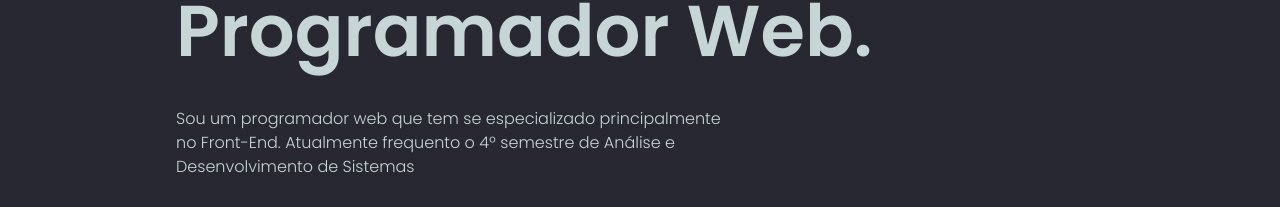
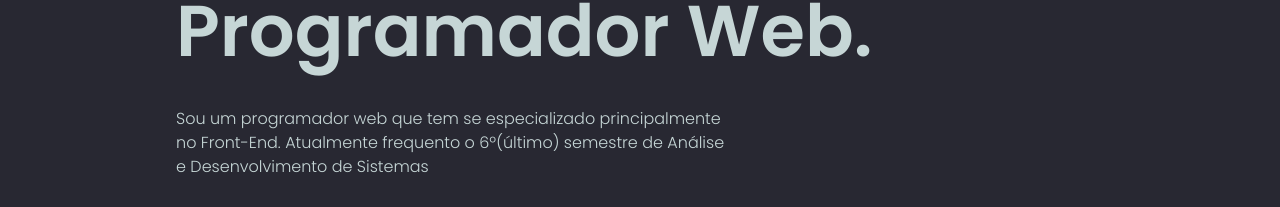
Before and after one commit to LucasPereira23/portfolio, a React (Vite) app: page / in a window 1280 px wide. Shown: the part 261-468 px from the top of the page. Built offline with nearby package versions, Linux system fonts and the light colour scheme.

Commit message:
Atualiza o semestre atual

```diff
--- a/src/components/Section.jsx
+++ b/src/components/Section.jsx
@@ -34,7 +34,7 @@ function Section () {
                 <span className="text-red-500">Olá, meu nome é</span>
                 <h1 className="mt-6 sm-mobile:text-xl mobile:text-4xl sm:text-7xl text-7xl font-bold text-white-500">Lucas Pereira.</h1>
                 <h1 className="mobile:mt-3 sm:mt-6 mobile:text-4xl sm:text-7xl font-semibold text-white-700">Programador Web.</h1>
-                <span className="mobile:mt-6 sm:mt-10 sm-mobile:h-auto sm:h-20 sm-mobile:w-[100%] mobile:w-[100%]  sm:w-[550px] inline-block text-white-700 font-light">Sou um programador web que tem se especializado principalmente no Front-End. Atualmente frequento o 4º semestre de Análise e Desenvolvimento de Sistemas</span>
+                <span className="mobile:mt-6 sm:mt-10 sm-mobile:h-auto sm:h-20 sm-mobile:w-[100%] mobile:w-[100%]  sm:w-[550px] inline-block text-white-700 font-light">Sou um programador web que tem se especializado principalmente no Front-End. Atualmente frequento o 6º(último) semestre de Análise e Desenvolvimento de Sistemas</span>
                 <a href="https://github.com/LucasPereira23?tab=repositories" target="_blank" className="flex items-center justify-center mt-10 sm-mobile:w-[80%] mobile:w-64 border-[1px] rounded-[4px] px-[22px] py-[16px] text-white-100 text-sm font-light cursor-pointer hover:bg-white-100/10 transition-all duration-500">Confira meus projetos</a>
             </div>
 
```
